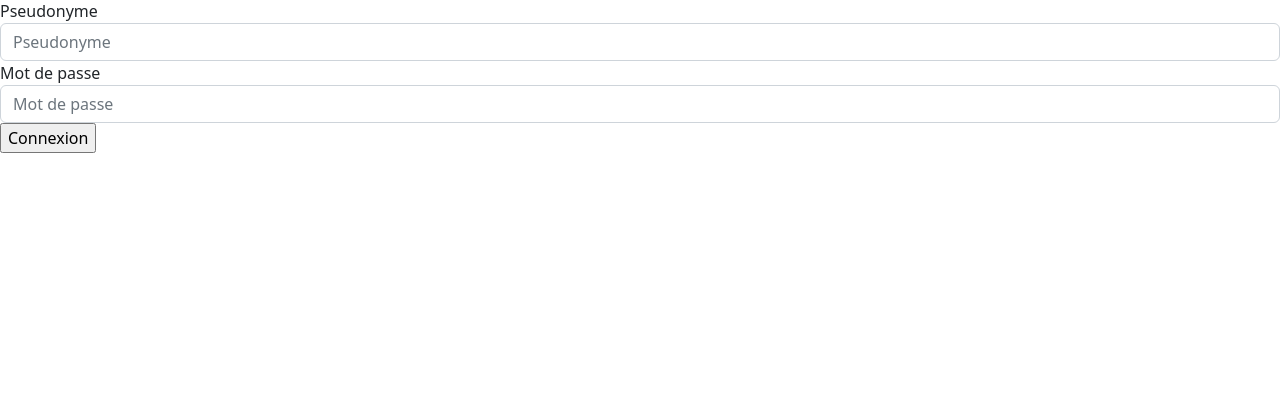
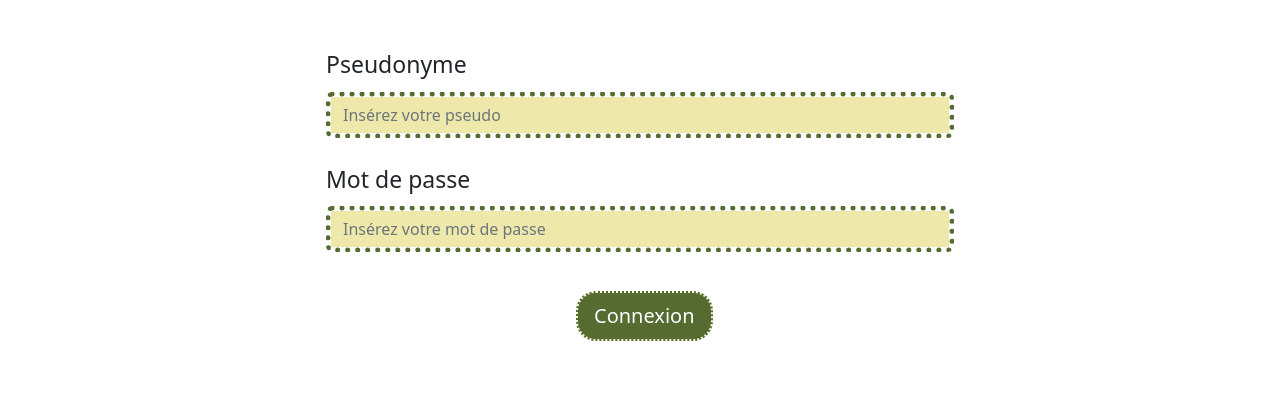
Before and after one commit to jnorindr/herbier-app, a Flask app: page /utilisateurs/connexion in a window 1280 px wide. Shown: the part 396-801 px from the top of the page. Before the commit the page ends 549 px from the top, so only its background shows below. Run offline with Flask 3, Linux system fonts and the light colour scheme; parts of the project's set-up code (start-up, migrations or seed data) failed here and were passed over; some libraries are stand-ins or nearby versions.

Commit message:
tout le travail d'aujdgit status

```diff
--- a/app/config.py
+++ b/app/config.py
@@ -12,5 +12,5 @@
     SQLALCHEMY_DATABASE_URI = os.environ.get("SQLALCHEMY_DATABASE_URI")
     WTF_CSRF_ENABLE = os.environ.get("WTF_CSRF_ENABLE ")
     SECRET_KEY = os.environ.get("SECRET_KEY")
-    PLANTE_PER_PAGE = int(os.environ.get("PLANTE_PER_PAGE"))
-    POEME_PER_PAGE = int(os.environ.get("POEME_PER_PAGE"))
+    PLANTE_PER_PAGE = os.environ.get("PLANTE_PER_PAGE")
+    POEME_PER_PAGE = os.environ.get("POEME_PER_PAGE")
--- a/app/templates/pages/connexion.html
+++ b/app/templates/pages/connexion.html
@@ -2,18 +2,63 @@
 
 {% block body %}
 
+<style>
+
+.form-control:focus, .form-control:active, .form-password:focus {
+  box-shadow:none;
+  background-color: #e6ffff
+
+
+}
+
+    .pseudo {
+        font-size: 23px;
+        margin-bottom: 10px;
+    }
+
+    .mdp {
+        font-size: 23px;
+        margin-bottom: 10px;
+
+    }
+
+
+    .singin {
+        margin-left: 240px;
+        margin-top:15px;
+
+    }
+
+    .form-control {
+        border: 5px dotted darkolivegreen ;
+        background-color:palegoldenrod;
+
+    }
+
+
+
+
+
+</style>
+
     <form action="{{url_for('connexion', folio=folio)}}" method="post" name="connexion">
-    {{ form.hidden_tag() }}
+        <div class="row">
+            <div class="col-3"></div>
+            <div class="col-6">
+                <br>
+            <label for="pseudo"><br><p class="pseudo">Pseudonyme</p></label>
+            {{ form.pseudo(class_="form-control", placeholder_="Insérez votre pseudo") }}
+            <label for="password"><br><p class="mdp">Mot de passe</p></label>
+            {{ form.password(class_="form-control", placeholder_="Insérez votre mot de passe") }}
+            <br>
+            <p class="singin">
+                    <input type="button" class="btn btn-success btn-lg" value="Connexion">
+            </p>
+            <br>
+            <br>
+        </div>
+        </div>
 
-        <div>
-            <label for="pseudo">Pseudonyme</label>
-            {{ form.pseudo(class_="form-control", placeholder_="Pseudonyme") }}
-            <label for="password">Mot de passe</label>
-            {{ form.password(class_="form-control", placeholder_="Mot de passe") }}
-        </div>
-        <p>
-            <input type="submit" value="Connexion">
-        </p>
     </form>
 
 {% endblock %}
--- a/app/templates/partials/conteneur.html
+++ b/app/templates/partials/conteneur.html
@@ -12,9 +12,17 @@
     {% block css %}{%endblock%}
 
 <style>
+
+
+
+
+a:hover {
+        color:white;
+    }
+
+
   ul {
         margin-top: 20px;
-
 
     }
 
@@ -63,6 +71,19 @@
     img {
       margin-left: 10px;
     }
+
+    .form-control {
+        border: 5px dotted darkolivegreen ;
+        background-color:palegoldenrod;
+
+    }
+
+    .form-control:focus, .form-control:active, .form-password:focus {
+  box-shadow:none;
+  background-color: #e6ffff
+
+
+}
 
 
 </style>
```
Also changed, not shown: app/templates/pages/accueil.html (+15 -8 lines), app/templates/pages/info_plante.html (+31 -16 lines), app/templates/pages/info_poeme.html (+64 -7 lines), 3A%2F12148%2Fbtv1b8451620k/f107.jpg (added), 3A%2F12148%2Fbtv1b8451620k/f111.jpg (added), 3A%2F12148%2Fbtv1b8451620k/f127.jpg (added), 3A%2F12148%2Fbtv1b8451620k/f149.jpg (added), 3A%2F12148%2Fbtv1b8451620k/f153.jpg (added), 3A%2F12148%2Fbtv1b8451620k/f19.jpg (added), 3A%2F12148%2Fbtv1b8451620k/f49.jpg (added), 4 other files.
